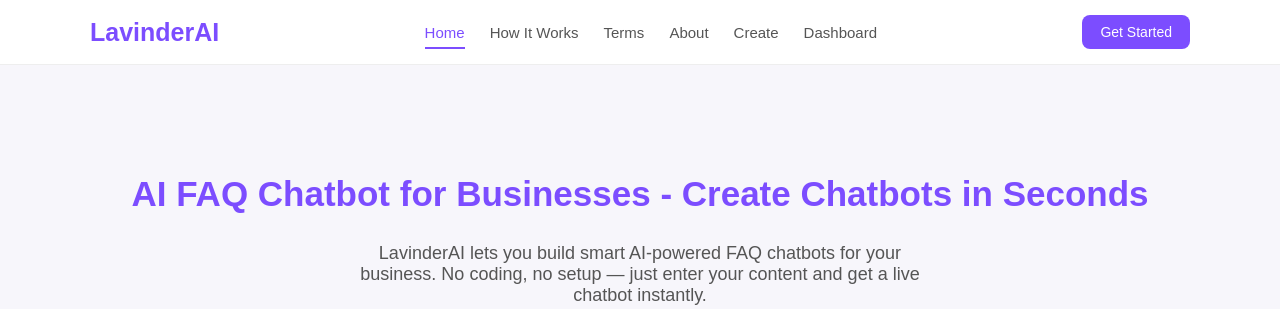
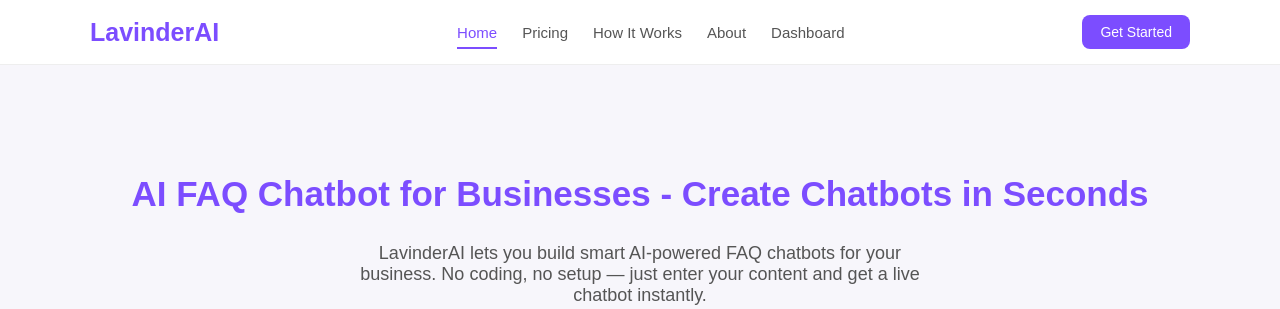
Before and after one commit to sorathiya903/lavinderai, a Python web app: template templates/landing.html in a window 1280 px wide. Shown: the top 309 px of the page. Run offline with Jinja, Linux system fonts and the light colour scheme; the template is opened without the code that fills it, so the values that code supplies are empty.

Commit message:
Update landing.html

```diff
--- a/templates/landing.html
+++ b/templates/landing.html
@@ -128,11 +128,10 @@
     <!-- DESKTOP MENU -->
     <nav class="nav-links" id="navLinks">
       <a href="/" class="active">Home</a>
-      <a href="/how-it-works">How It Works</a>
-      <a href="/terms">Terms</a>
-      <a href="/about">About</a>
-      <a href="/create">Create</a>
-      <a href="/dashboard">Dashboard</a>
+<a href="/pricing">Pricing</a>
+<a href="/how-it-works">How It Works</a>
+<a href="/about">About</a>
+<a href="/dashboard">Dashboard</a>
     </nav>
 
     <!-- CTA BUTTON -->
```
